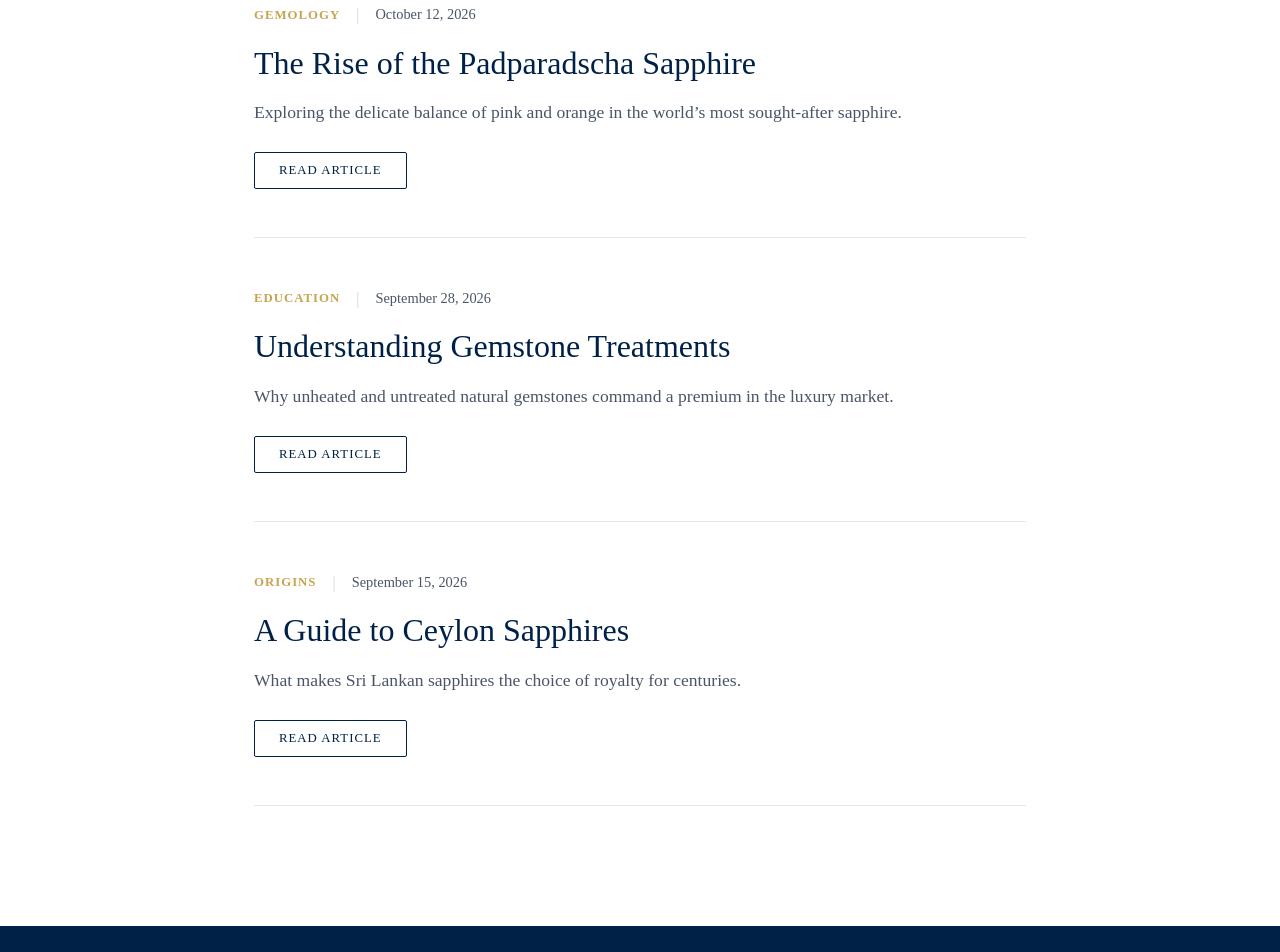
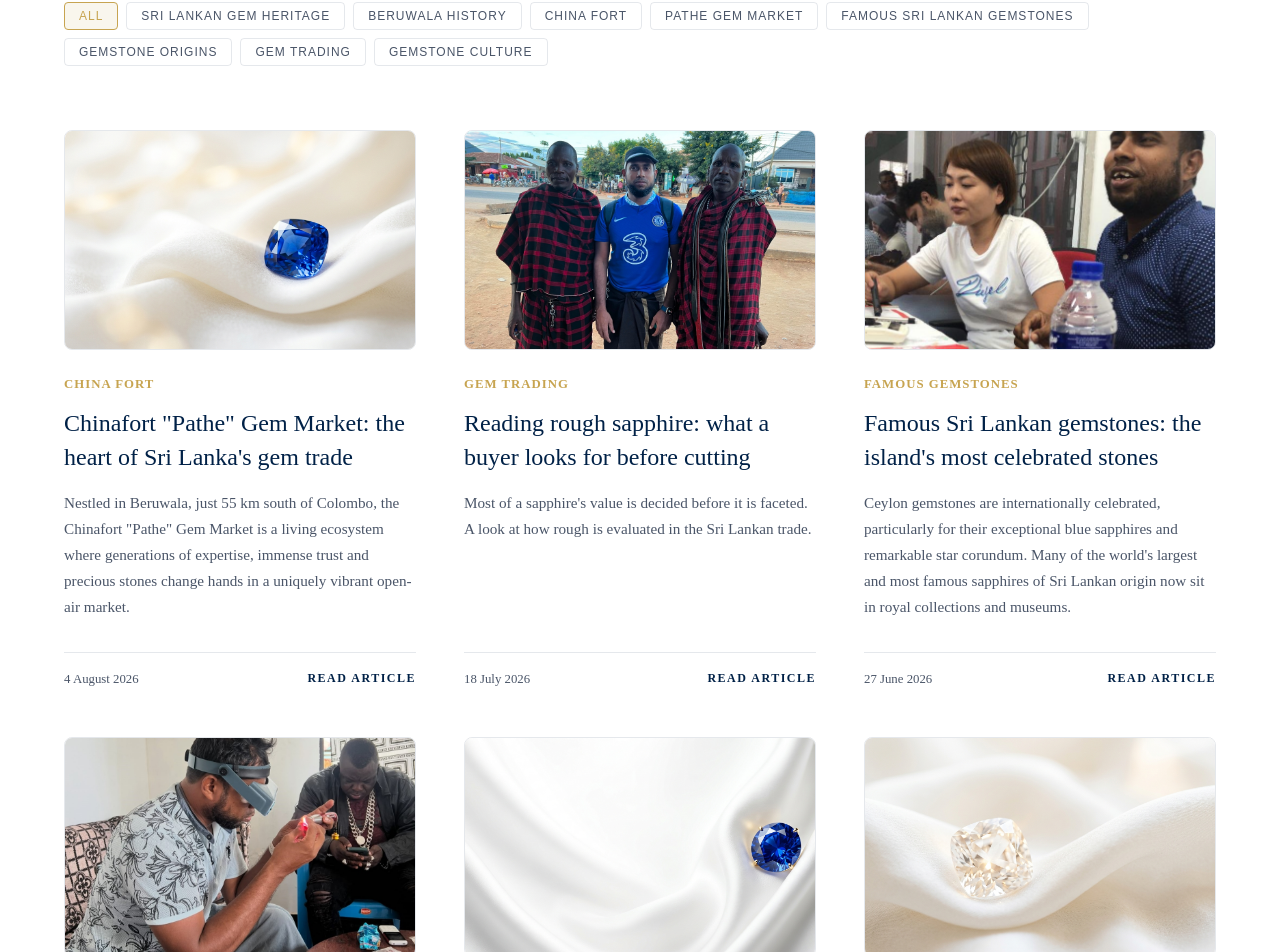
Before and after one commit to ishthiyaqAhamed/Gemfort, a Next.js app: page /journal in a window 1280 px wide. Shown: the part 440-1392 px from the top of the page. Built offline with nearby package versions, Linux system fonts and the light colour scheme; a web font is replaced by a local one.

Commit message:
added journal page

```diff
--- a/src/app/journal/page.tsx
+++ b/src/app/journal/page.tsx
@@ -2,26 +2,96 @@
 
 import PageHeader from '@/components/PageHeader/PageHeader';
 import { motion } from 'framer-motion';
+import Image from 'next/image';
 
 const articles = [
-  { id: 1, title: 'The Rise of the Padparadscha Sapphire', date: 'October 12, 2026', category: 'Gemology', excerpt: 'Exploring the delicate balance of pink and orange in the world’s most sought-after sapphire.' },
-  { id: 2, title: 'Understanding Gemstone Treatments', date: 'September 28, 2026', category: 'Education', excerpt: 'Why unheated and untreated natural gemstones command a premium in the luxury market.' },
-  { id: 3, title: 'A Guide to Ceylon Sapphires', date: 'September 15, 2026', category: 'Origins', excerpt: 'What makes Sri Lankan sapphires the choice of royalty for centuries.' },
+  {
+    id: 1,
+    title: 'Chinafort "Pathe" Gem Market: the heart of Sri Lanka\'s gem trade',
+    date: '4 August 2026',
+    category: 'China Fort',
+    excerpt: 'Nestled in Beruwala, just 55 km south of Colombo, the Chinafort "Pathe" Gem Market is a living ecosystem where generations of expertise, immense trust and precious stones change hands in a uniquely vibrant open-air market.',
+    img: '/images/hero-bg-blue.jpg'
+  },
+  {
+    id: 2,
+    title: 'Reading rough sapphire: what a buyer looks for before cutting',
+    date: '18 July 2026',
+    category: 'Gem Trading',
+    excerpt: 'Most of a sapphire\'s value is decided before it is faceted. A look at how rough is evaluated in the Sri Lankan trade.',
+    img: '/images/about-1.jpg'
+  },
+  {
+    id: 3,
+    title: 'Famous Sri Lankan gemstones: the island\'s most celebrated stones',
+    date: '27 June 2026',
+    category: 'Famous Gemstones',
+    excerpt: 'Ceylon gemstones are internationally celebrated, particularly for their exceptional blue sapphires and remarkable star corundum. Many of the world\'s largest and most famous sapphires of Sri Lankan origin now sit in royal collections and museums.',
+    img: '/images/about-3.png'
+  },
+  {
+    id: 4,
+    title: 'Inside the Pathe gem market',
+    date: '6 June 2026',
+    category: 'Pathe Market',
+    excerpt: 'Located in the heart of China Fort, Pathe Gem Market is one of Sri Lanka\'s best-known destinations for gemstone trading — where generations of merchants, miners and international buyers meet.',
+    img: '/images/about-2.jpg'
+  },
+  {
+    id: 5,
+    title: 'Heat treatment explained, without the mythology',
+    date: '19 May 2026',
+    category: 'Gemstone Origins',
+    excerpt: 'What heating actually does to a sapphire, which treatments the trade accepts, and which it does not.',
+    img: '/images/hero-bg-stunning.jpg'
+  },
+  {
+    id: 6,
+    title: 'Two thousand years of Sri Lankan gem heritage',
+    date: '30 April 2026',
+    category: 'Gem Heritage',
+    excerpt: 'Sri Lanka, known internationally as Ceylon until 1972, has earned worldwide recognition for its remarkable wealth of gemstones and its exceptional variety of precious and semi-precious stones.',
+    img: '/images/hero-light.jpg'
+  }
 ];
+
+const categories = ['All', 'Sri Lankan Gem Heritage', 'Beruwala History', 'China Fort', 'Pathe Gem Market', 'Famous Sri Lankan Gemstones', 'Gemstone Origins', 'Gem Trading', 'Gemstone Culture'];
 
 export default function JournalPage() {
   return (
     <main>
       <PageHeader
-        title="The Journal"
-        subtitle="Insights & Gemology"
+        title="The Gemfort Journal"
+        subtitle="Notes on gemstones, heritage and the Ceylon trade"
         imagePath="/images/hero-bg-stunning.jpg"
       />
 
       <section className="section" style={{ backgroundColor: 'var(--bg-primary)' }}>
-        <div className="container" style={{ maxWidth: '900px', margin: '0 auto' }}>
+        <div className="container">
 
-          <div style={{ display: 'flex', flexDirection: 'column', gap: '3rem' }}>
+          <div style={{ display: 'flex', flexWrap: 'wrap', gap: '0.5rem', marginBottom: '4rem' }}>
+            {categories.map((cat, i) => (
+              <button
+                key={i}
+                style={{
+                  padding: '6px 14px',
+                  borderRadius: '4px',
+                  border: i === 0 ? '1px solid var(--text-accent)' : '1px solid var(--border-color)',
+                  backgroundColor: i === 0 ? 'rgba(199, 164, 80, 0.1)' : 'transparent',
+                  color: i === 0 ? 'var(--text-accent)' : 'var(--text-secondary)',
+                  fontSize: '0.75rem',
+                  letterSpacing: '1px',
+                  textTransform: 'uppercase',
+                  cursor: 'pointer',
+                  transition: 'all 0.3s ease'
+                }}
+              >
+                {cat}
+              </button>
+            ))}
+          </div>
+
+          <div style={{ display: 'grid', gridTemplateColumns: 'repeat(auto-fill, minmax(350px, 1fr))', gap: '3rem' }}>
             {articles.map((article, index) => (
               <motion.article
                 key={article.id}
@@ -29,22 +99,37 @@ export default function JournalPage() {
                 whileInView={{ opacity: 1, y: 0 }}
                 viewport={{ once: true }}
                 transition={{ delay: index * 0.1 }}
-                style={{ paddingBottom: '3rem', borderBottom: '1px solid var(--border-color)' }}
+                style={{ display: 'flex', flexDirection: 'column', gap: '1.5rem', cursor: 'pointer', group: 'hover' }}
               >
-                <div style={{ display: 'flex', gap: '1rem', alignItems: 'center', marginBottom: '1rem' }}>
-                  <span style={{ color: 'var(--text-accent)', textTransform: 'uppercase', fontSize: '0.8rem', letterSpacing: '1px', fontWeight: 600 }}>{article.category}</span>
-                  <span style={{ color: 'var(--border-hover)' }}>|</span>
-                  <span style={{ color: 'var(--text-secondary)', fontSize: '0.9rem' }}>{article.date}</span>
+                <div style={{ position: 'relative', width: '100%', aspectRatio: '16/10', overflow: 'hidden', borderRadius: '8px', border: '1px solid var(--border-color)' }}>
+                  <Image
+                    src={article.img}
+                    alt={article.title}
+                    fill
+                    style={{ objectFit: 'cover', transition: 'transform 0.5s ease' }}
+                    onMouseOver={(e) => e.currentTarget.style.transform = 'scale(1.05)'}
+                    onMouseOut={(e) => e.currentTarget.style.transform = 'scale(1)'}
+                  />
                 </div>
-                <h2 style={{ fontSize: '2rem', color: 'var(--text-primary)', marginBottom: '1rem', cursor: 'pointer' }}>
-                  {article.title}
-                </h2>
-                <p style={{ color: 'var(--text-secondary)', fontSize: '1.1rem', lineHeight: 1.7, marginBottom: '1.5rem' }}>
-                  {article.excerpt}
-                </p>
-                <button className="btn" style={{ padding: '10px 24px', fontSize: '0.8rem' }}>
-                  <span>Read Article</span>
-                </button>
+
+                <div style={{ display: 'flex', flexDirection: 'column', flex: 1 }}>
+                  <span style={{ color: 'var(--text-accent)', textTransform: 'uppercase', fontSize: '0.8rem', letterSpacing: '1px', fontWeight: 600, marginBottom: '0.8rem' }}>
+                    {article.category}
+                  </span>
+
+                  <h2 style={{ fontSize: '1.5rem', color: 'var(--text-primary)', marginBottom: '1rem', lineHeight: 1.4 }}>
+                    {article.title}
+                  </h2>
+
+                  <p style={{ color: 'var(--text-secondary)', fontSize: '0.95rem', lineHeight: 1.7, marginBottom: '2rem', flex: 1 }}>
+                    {article.excerpt}
+                  </p>
+
+                  <div style={{ display: 'flex', justifyContent: 'space-between', alignItems: 'center', borderTop: '1px solid var(--border-color)', paddingTop: '1rem' }}>
+                    <span style={{ color: 'var(--text-secondary)', fontSize: '0.8rem' }}>{article.date}</span>
+                    <span style={{ color: 'var(--text-primary)', textTransform: 'uppercase', fontSize: '0.75rem', letterSpacing: '1.5px', fontWeight: 600 }}>Read Article</span>
+                  </div>
+                </div>
               </motion.article>
             ))}
           </div>
```
